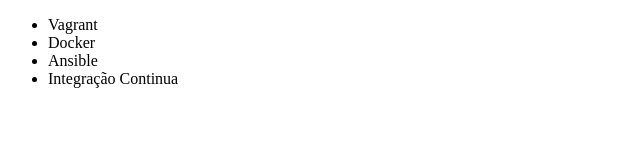
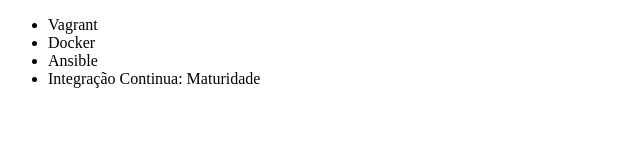
Before and after one commit to tatynany/alura-git, a plain HTML site: page index.html in a window 1280 px wide. Shown: the full height of the page, 0-640 px from the left. Drawn offline with Linux system fonts and the light colour scheme.

Commit message:
Alterando o texto da Integração Continua

```diff
--- a/index.html
+++ b/index.html
@@ -9,7 +9,7 @@
         <li>Vagrant</li>
         <li>Docker</li>
         <li>Ansible</li>
-        <li>Integração Continua</li>
+        <li>Integração Continua: Maturidade</li>
     </ul>
 </body>
 </html>
```
